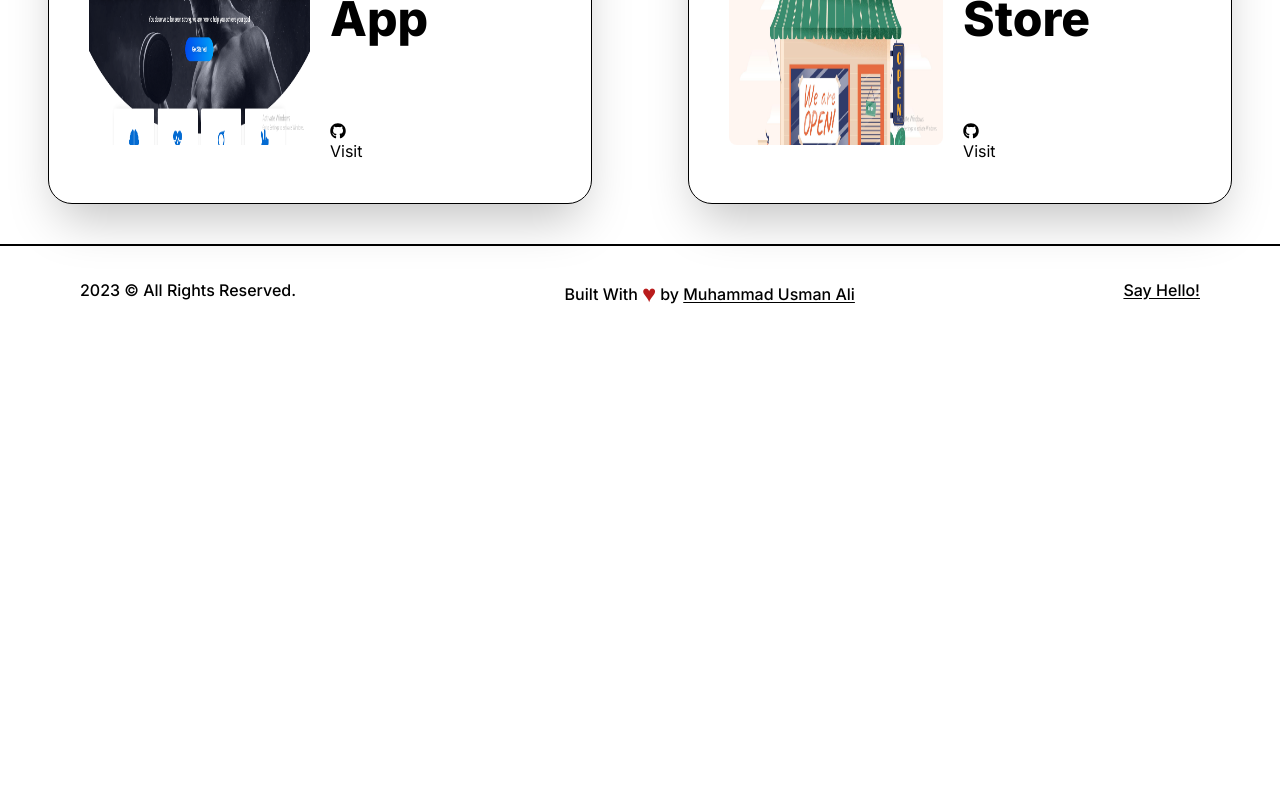
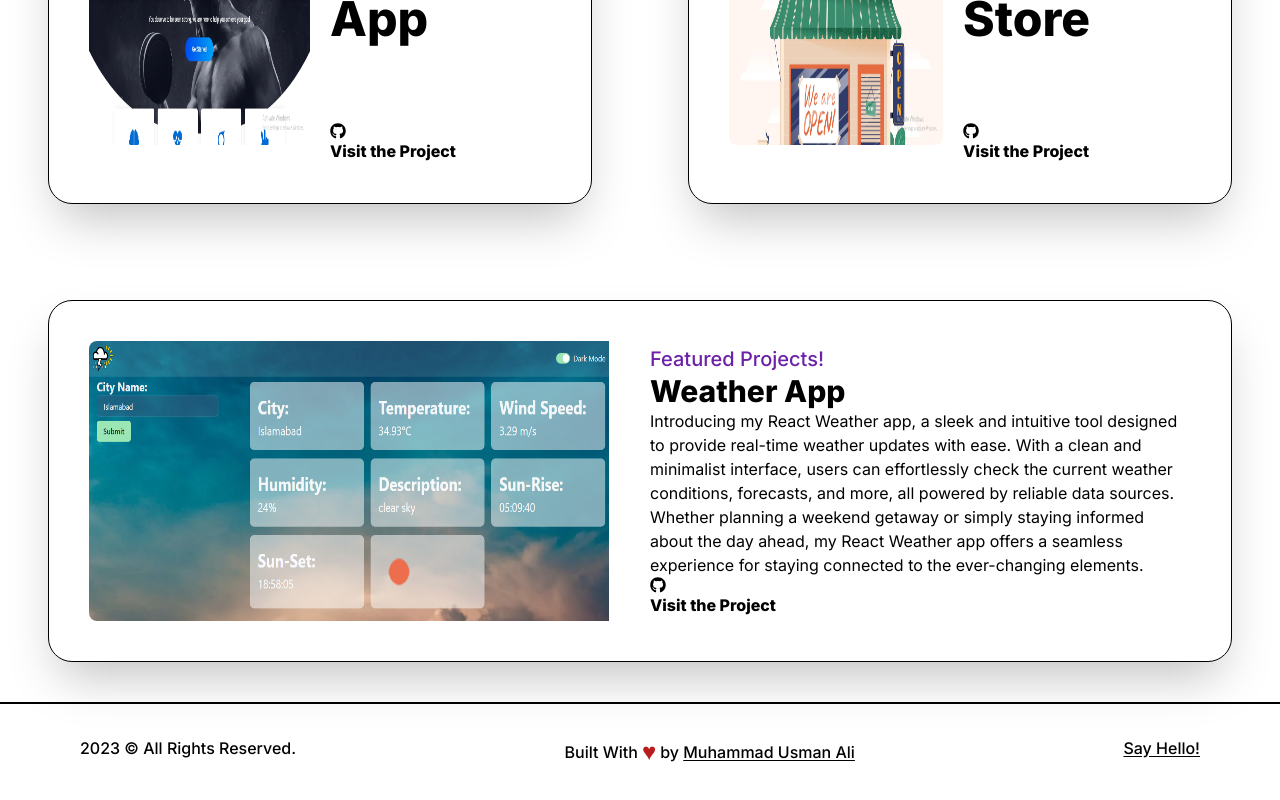
Before and after one commit to M-UsmanAli/my-portfolio, a Next.js app: page /projects in a window 1280 px wide. Shown: the part 904-1704 px from the top of the page. Before the commit the page ends 1246 px from the top, so only its background shows below. Built offline with nearby package versions, Linux system fonts and the light colour scheme.

Commit message:
adding a new projects

```diff
--- a/app/projects/_components/SmallProjects.tsx
+++ b/app/projects/_components/SmallProjects.tsx
@@ -35,11 +35,11 @@ const SmallProjects = ({ title, type, summary, img, link, github }: Props) => {
                     </Link>
 
                     <div className="mb-auto">
-                        <Link href={github} target='_blank'>
+                        <Link href={github} target='_blank' className='font-extrabold'>
                             <FaGithub />
                         </Link>
-                        <Link href={github} target='_blank'>
-                            Visit
+                        <Link href={github} target='_blank' className='font-extrabold'>
+                            Visit the Project
                         </Link>
                     </div>
                 </div>
--- a/app/projects/page.tsx
+++ b/app/projects/page.tsx
@@ -4,6 +4,7 @@ import FeaturedProjects from './_components/FeaturedProjects'
 import issueTrackerImg from '../../public/issuetrackerimg.png'
 import physionics from '../../public/physionics.png'
 import shopping from '../../public/shopping.png'
+import weather from '../../public/weather.png'
 import SmallProjects from './_components/SmallProjects'
 import { Metadata } from 'next'
 const page = () => {
@@ -19,9 +20,9 @@ const page = () => {
                             <FeaturedProjects
                                 title='Issue Tracker'
                                 summary="Introducing my project, the 'Issue Tracker' - a powerful tool designed to streamline project management. With a user-friendly interface, it allows teams to effortlessly track and manage issues throughout the development lifecycle. From identifying and prioritizing tasks to monitoring progress, the Issue Tracker enhances collaboration and ensures a smoother workflow. Dive into my portfolio to explore this project and witness how it can elevate your project management experience"
-                                link='/'
+                                link='https://github.com/M-UsmanAli/issue-tracker'
                                 type='Featured Projects!'
-                                github='/'
+                                github='https://github.com/M-UsmanAli/issue-tracker'
                                 img={issueTrackerImg}
                             />
                         </div>
@@ -46,6 +47,17 @@ const page = () => {
                                 img={shopping}
                             />
                         </div>
+
+                        <div className='col-span-12 '>
+                            <FeaturedProjects
+                                title='Weather App'
+                                summary="Introducing my React Weather app, a sleek and intuitive tool designed to provide real-time weather updates with ease. With a clean and minimalist interface, users can effortlessly check the current weather conditions, forecasts, and more, all powered by reliable data sources. Whether planning a weekend getaway or simply staying informed about the day ahead, my React Weather app offers a seamless experience for staying connected to the ever-changing elements."
+                                link='https://github.com/M-UsmanAli/weather-forecast'
+                                type='Featured Projects!'
+                                github='https://github.com/M-UsmanAli/weather-forecast'
+                                img={weather}
+                            />
+                        </div>
                     </div>
                 </main>
             </div>
```
Also changed, not shown: public/weather.png (added).
